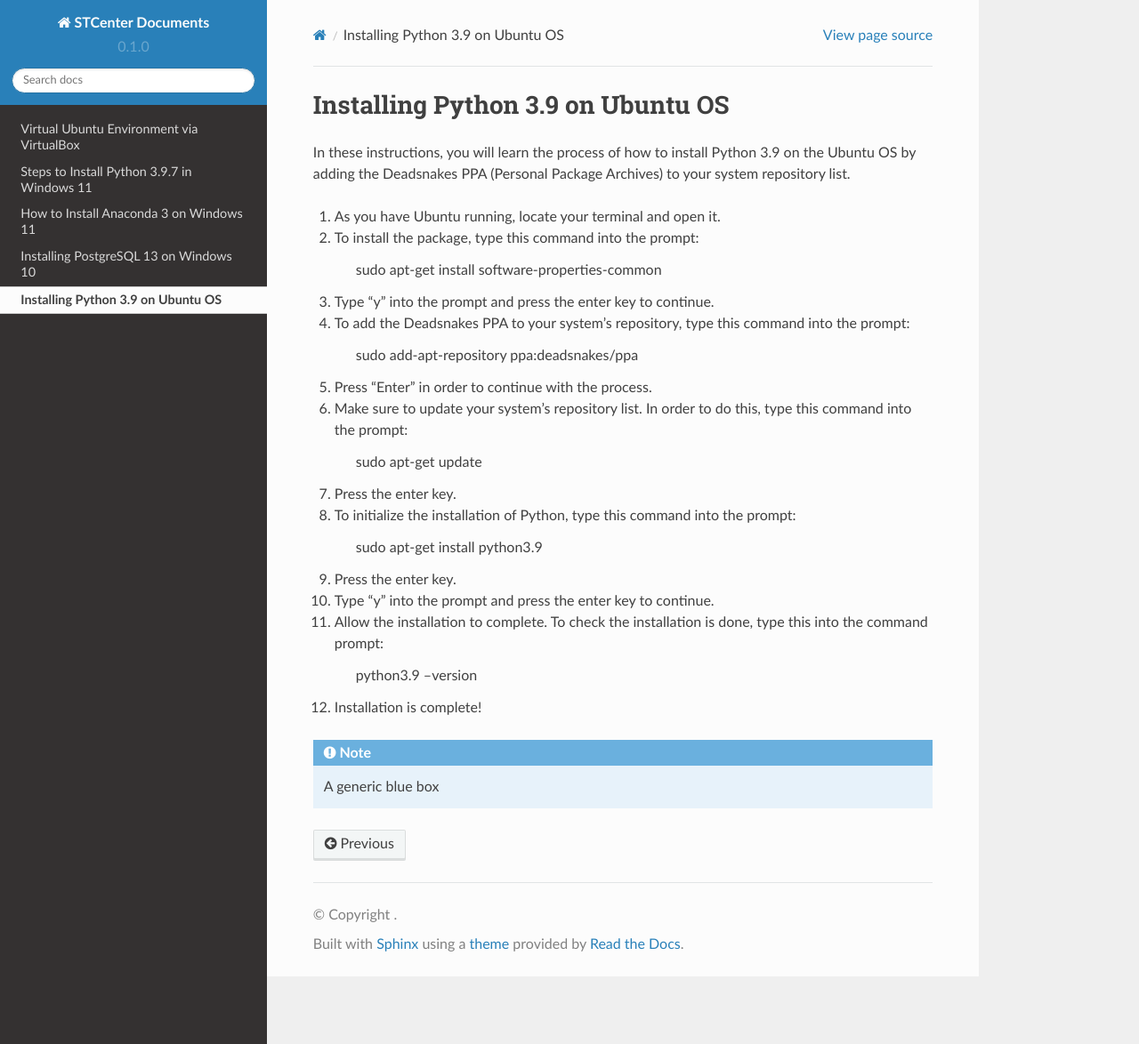
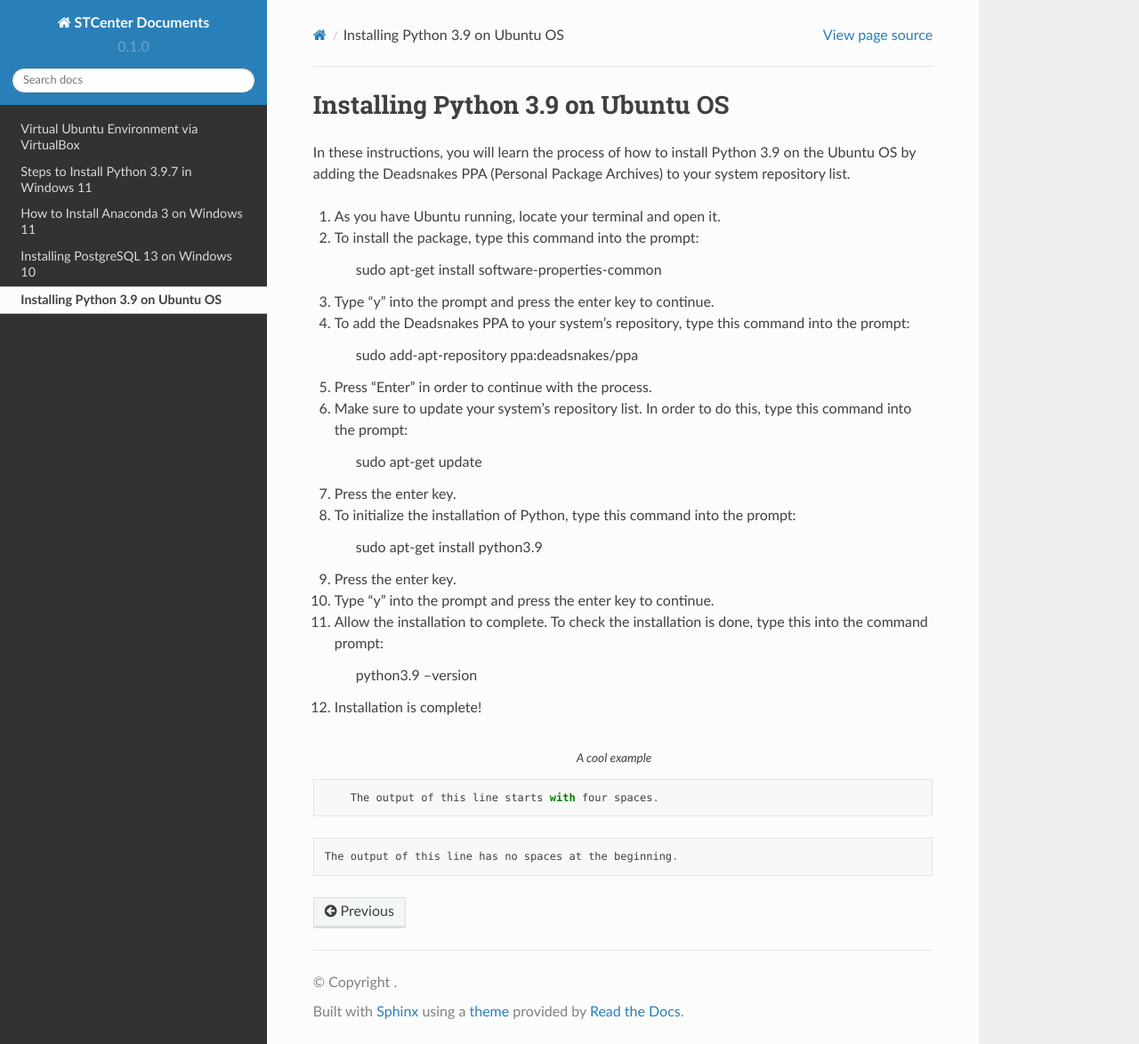
Before and after one commit to stccenter/STCenterDocs, a Sphinx documentation site: the page built from docs/source/python3.9-ubuntuOS-install.rst, in a window 1280 px wide and 1174 px high. Shown: the whole window at 89% size. Built offline with Sphinx 7.4.7 and the Read the Docs theme 2.0.0, drawn with Linux system fonts in a browser that asks for light colours.

Commit message:
Update python3.9-ubuntuOS-install.rst

```diff
--- a/docs/source/python3.9-ubuntuOS-install.rst
+++ b/docs/source/python3.9-ubuntuOS-install.rst
@@ -37,4 +37,11 @@ In these instructions, you will learn the process of how to install Python 3.9 o
 
 12. Installation is complete!
 
-.. Note:: A generic blue box
+.. code-block::
+   :caption: A cool example
+
+       The output of this line starts with four spaces.
+
+.. code-block::
+
+       The output of this line has no spaces at the beginning.
```
